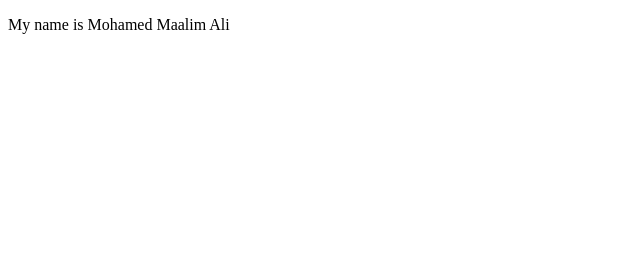
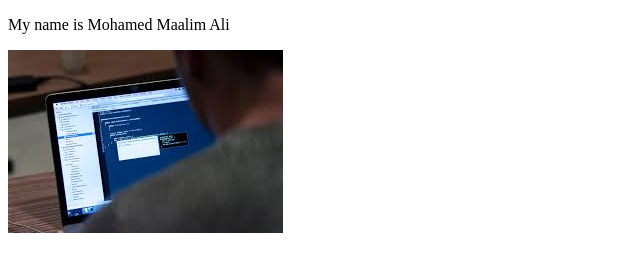
Before and after one commit to Maalim18/portfolio, a plain HTML site: page index.html in a window 1280 px wide. Shown: the whole page, without its empty margins (0-640 px from the left). Drawn offline with Linux system fonts and the light colour scheme.

Commit message:
add an image

```diff
--- a/index.html
+++ b/index.html
@@ -9,7 +9,7 @@
 </head>
 <body>
     <p>My name is Mohamed Maalim Ali</p>
-
+    <img src="./images/images.jpeg">
 
 </body>
 </html>
```
